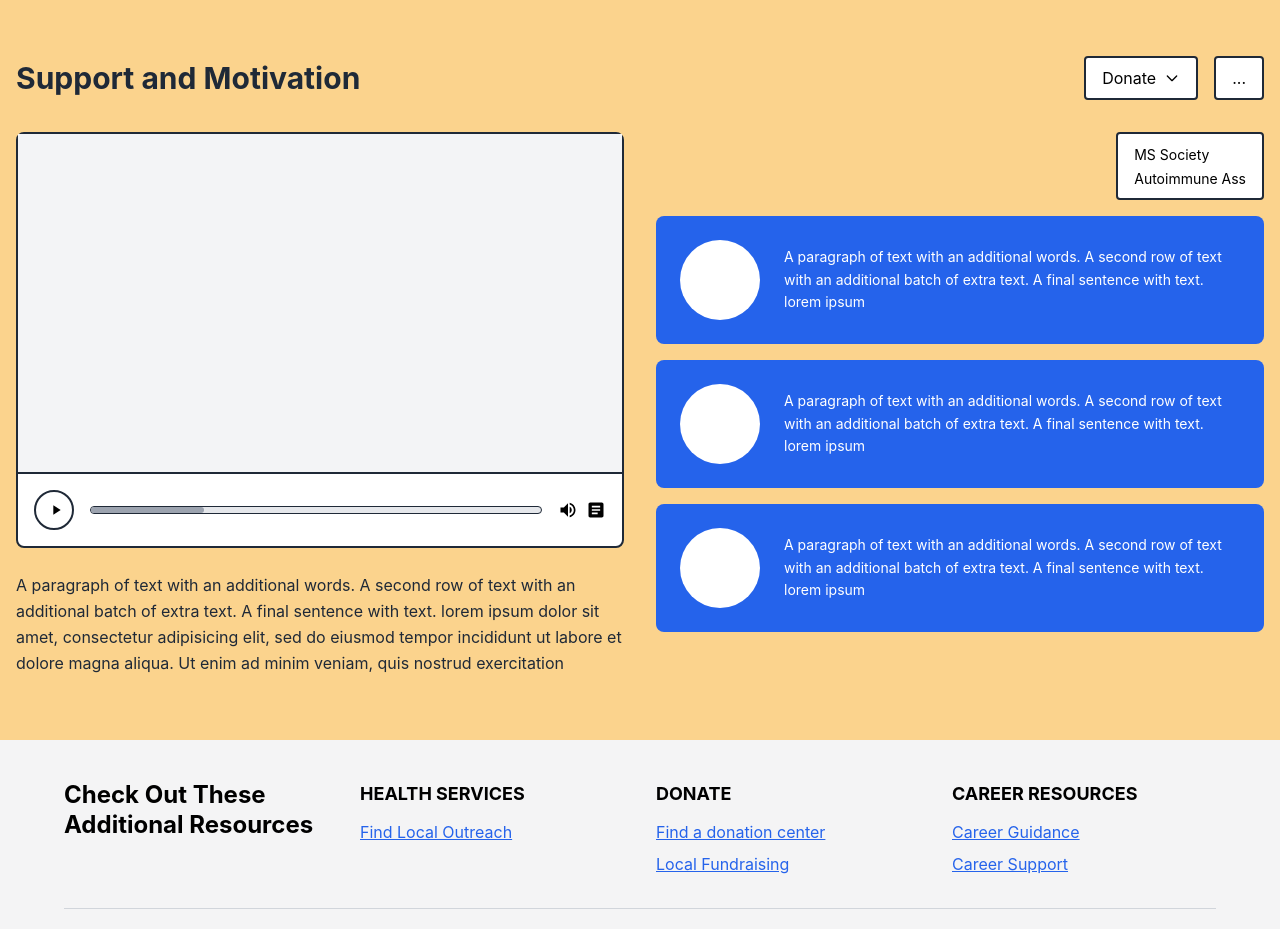
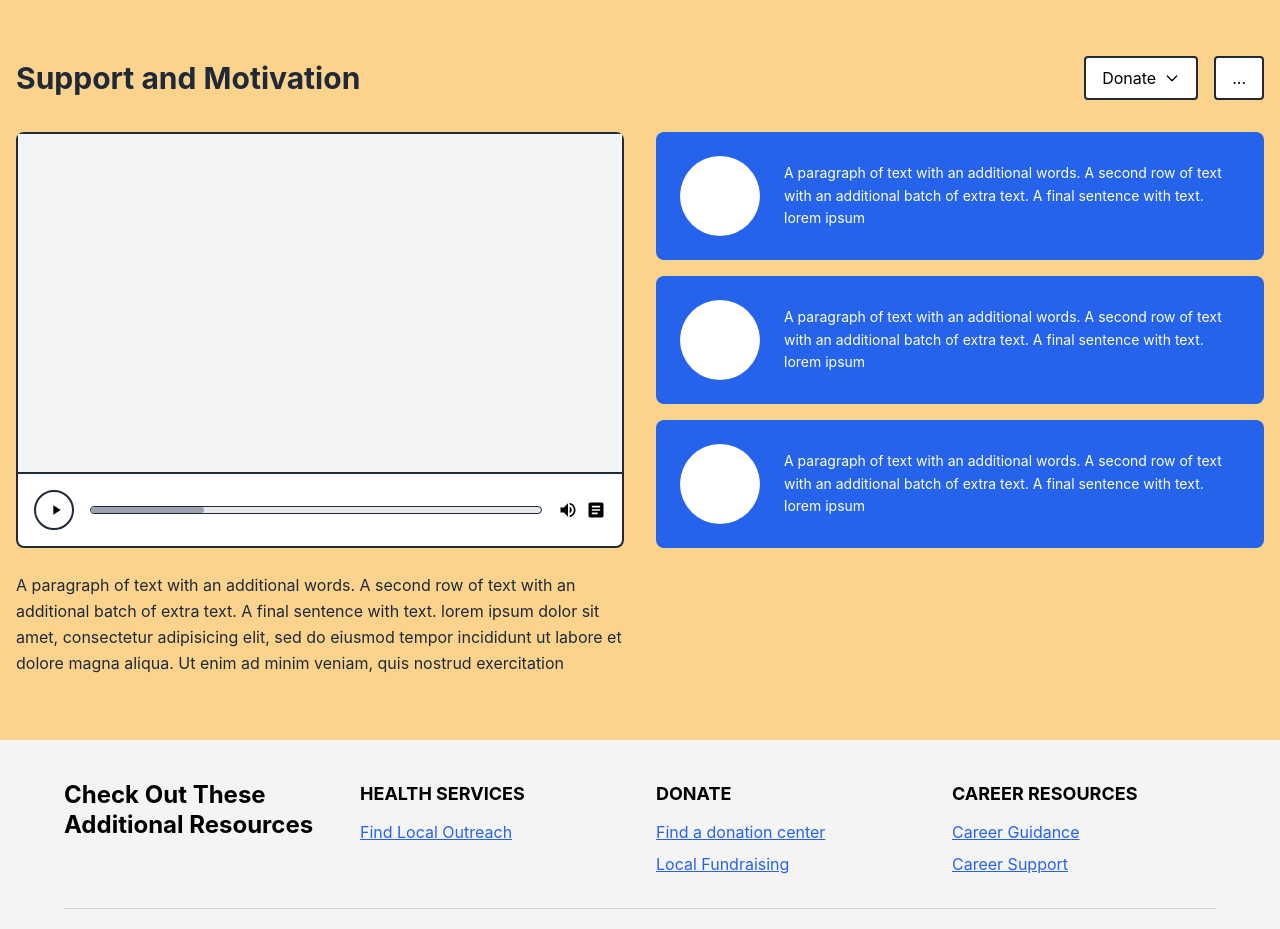
Before and after one commit to NickArch94/PWP-Web-of-a-Life-Developer, a website built with Vite: page index.html in a window 1280 px wide. Shown: the part 1660-2589 px from the top of the page. Built offline with nearby package versions, Linux system fonts and the light colour scheme.

Commit message:
Minor adjustments to my 'Support & Motivation' section.

```diff
--- a/index.html
+++ b/index.html
@@ -239,11 +239,6 @@
             <!-- Right side - Three blue cards -->
             <div class="lg:w-1/2">
               <!-- Additional dropdown in top right area -->
-              <div class="flex justify-end mb-4">
-                <div class="bg-white border-2 border-gray-800 px-4 py-2 rounded">
-                  <span class="text-sm">MS Society<br>Autoimmune Ass</span>
-                </div>
-              </div>
 
               <!-- Blue cards stack -->
               <div class="space-y-4">
```
